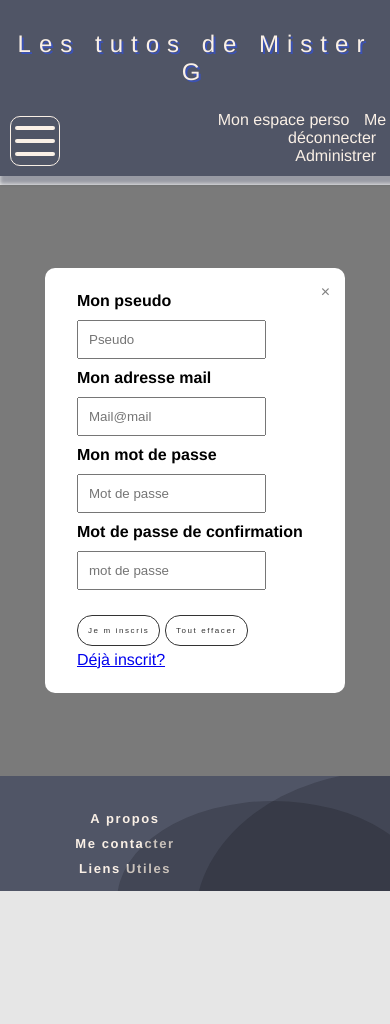
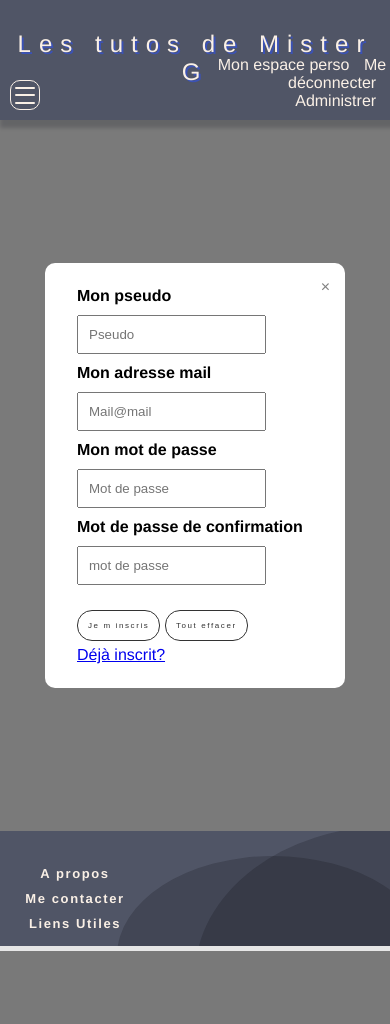
Before and after one commit to guillaume60240/les-tutos-de-misterG, a PHP site: page /?page=inscription in a window 390 px wide. After the commit the page ends 951 px from the top, so only its background shows below. Run offline with PHP 8.4, Linux system fonts and the light colour scheme; the visitor is signed in with stand-in values (Sample User, id 1).

Commit message:
modification responsive

```diff
--- a/Controllers/controller.php
+++ b/Controllers/controller.php
@@ -403,7 +403,7 @@ function traitementFormulaireCommentaire(){
 
         insererUnCommentaire($userId, $userPseudo, $contenu, $videoId, $videoTitle);
     } else {
-        $_GET['error'] = 'vous devez être connecté pour liker une vidéo';
+        $_GET['error'] = 'Vous devez être connecté pour liker une vidéo';
         $_GET['page'] = 'connexion';
 
     }
@@ -426,7 +426,7 @@ function traitementFormulaireLike(){
         }
 
     } else {
-        $_GET['error'] = 'vous devez être connecté pour liker une vidéo';
+        $_GET['error'] = 'Vous devez être connecté pour liker une vidéo';
         $_GET['page'] = 'connexion';
 
     }
@@ -445,7 +445,7 @@ function traitementFormulaireDemande(){
             insertDemandeStatut($pseudo, $prenom, $nom, $ecole, $message);
 
         } else {
-            $_GET['error'] = 'Remplissez tous les champs';
+            $_GET['error'] = 'Remplissez tous les champs demandés';
             $_GET['page'] = 'demandeStatut';
         }
     }
@@ -496,7 +496,7 @@ function traitementFormulaireContact(){
         $_GET['error'] = 'Message envoyé';
 
     } else {
-        $_GET['error'] = 'Remplissez tous les champs';
+        $_GET['error'] = 'Remplissez tous les champs demandés';
         $_GET['page'] = 'contact';
     }
 }
--- a/Views/acueilView.php
+++ b/Views/acueilView.php
@@ -22,7 +22,7 @@ ob_start();
             if($video = $requete->fetch()){
 
                 do{
-                    ?><div><a href="/?page=<?=$video['section']?>" class="linkVoirSection"><h2 class="sectionTitle">Les <?=$video['section']?></h2></a><?php
+                    ?><div class="sectionTitleVideo"><a href="/?page=<?=$video['section']?>" class="linkVoirSection"><h2 class="sectionTitle">Les <?=$video['section']?></h2></a><?php
                     remplirSection($video, 'Accueil');
                     ?></div><?php
                 } while ($video = $requete->fetch());
--- a/Views/functionView/sectionVideView.php
+++ b/Views/functionView/sectionVideView.php
@@ -1,5 +1,5 @@
 <div class="vid">
     <h3>Cette section est vide pour le moment</h3>
     <img src="../src/img/work-in-progress.png" alt="Travaille en cours" class="img-attente">
-    <p>A bientôt pour du nouveau contenu</p>
+
 </div>
--- a/Views/headerView.php
+++ b/Views/headerView.php
@@ -64,6 +64,15 @@ ob_start();
             </button>
 
             <ul class="navbar-mobile-link" id="navbar-mobile-link" style="left: -400%;">
+                <li ><?php if(isset($_SESSION['id'])){
+                if(isset($_SESSION['role']) && $_SESSION['role'] === 'eleve'){
+                    $role = 'Padawan';
+                } else{
+                    $role = '';
+                }
+                echo '<p class="messageBienvenue-navbar-mobile" >Bonjour '.$role.' '.$_SESSION['pseudo'].' !</p>';
+            }
+            ?></li>
                 <li class="navbar-mobile-menu <?php if(isset($_SESSION['pageView'])){if($_SESSION['pageView'] === 'accueil'){ echo 'active';}}?>" id="accueil" ><a href="/?page=accueil" class="menu-a">Accueil</a> </li>
                 <li class="navbar-mobile-menu <?php if(isset($_SESSION['pageView'])){if($_SESSION['pageView'] === 'covers'){ echo 'active';}}?>" id="cover"><a href="/?page=covers" class="menu-a">Les covers</a> </li>
                 <li class="navbar-mobile-menu <?php if(isset($_SESSION['pageView'])){if($_SESSION['pageView'] === 'duos'){ echo 'active';}}?>" id="duo"><a href="/?page=duos" class="menu-a">Les covers en duo</a></li>
--- a/js/script.js
+++ b/js/script.js
@@ -17,12 +17,14 @@ const close5 = document.getElementById('close5');
 navbarMobileBtn.addEventListener('click',(e)=>{
     if(navbarMobileLink.style.left == '-400%'){
         navbarMobileLink.style.left = 0;
+        navbarMobileLink.style.opacity = 1;
        close2.classList.toggle("close2");
        close1.classList.toggle("close1");
        close3.classList.toggle("close3");
        close5.style.opacity = 1;
     } else{
         navbarMobileLink.style.left = '-400%';
+        navbarMobileLink.style.opacity = 0;
         close2.classList.toggle("close2");
         close1.classList.toggle("close1");
         close3.classList.toggle("close3");
--- a/style/defaultStyle.css
+++ b/style/defaultStyle.css
@@ -11,7 +11,7 @@ body{
     background: rgba(11, 11, 15, 0.1);
 }
 .affichage{
-    min-height: 70vh;
+    min-height: calc(100vh - 143px);
     position: relative;
     margin-top: 10px;
 }
@@ -489,7 +489,7 @@ button[type=submit], button[type=reset] {
 .modal_inscription, .modal_connexion, .modal_deconnexion{
 
     position: absolute;
-    top: 0;
+    top: 20px;
     bottom: 0;
     left: 0;
     right: 0;
@@ -535,6 +535,11 @@ button[type=submit], button[type=reset] {
 }
 /* media query */
 
+@media screen and (max-width: 1282px){
+    .modal_inscription, .modal_connexion, .modal_deconnexion{
+        top: 0;
+    }
+}
 @media screen and (max-width: 1230px){
     .suggestion{
         display: none;
@@ -625,27 +627,23 @@ button[type=submit], button[type=reset] {
         min-width: 450px;
         margin-bottom: 20px;
     }
+    .modal_inscription, .modal_connexion, .modal_deconnexion{
+        top: -10px;
+    }
 }
 
 @media screen and (max-width: 772px){
 
-    .vid{
-        width: 230px;
 
-    }
-    iframe{
-        width: 220px;
-
-    }
-    .linkVoirVideo{
-        padding-right: 75px;
-        padding-left: 75px;
-    }
     .formCommentaire{
         max-width: 75%;
     }
     .sectionVideo{
         width: 100%;
+    }
+    .vid{
+        margin-left: 10px;
+        margin-right: 10px;
     }
     .vid2{
 
--- a/style/styleHeaderFooter.css
+++ b/style/styleHeaderFooter.css
@@ -211,7 +211,7 @@ h1{
     top: 150px;
     width: 50%;
     min-width: 320px;
-    height: 100vh;
+    min-height: calc(100vh - 175px);
     text-align: start;
     font-size: 2em;
     padding-top: 10%;
@@ -220,8 +220,13 @@ h1{
     list-style: none;
     line-height: 2em;
     transition: all ease-in-out .5s;
+    opacity: 0;
 }
-
+.messageBienvenue-navbar-mobile{
+    font-size: small;
+    color: lightgrey;
+    border-bottom: 1px solid;
+}
 
 @media screen and (max-width: 1282px) {
     .menu-a{
@@ -250,12 +255,16 @@ h1{
         width: auto;
     }
     header{
-        height: 175px;
+        height: 135px;
     }
     .nav-container{
-        height: 176px;
+        height: 135px;
 
     }
+    .nav-barre2{
+        margin-left: 0;
+    }
+
     nav div h1{
         width: 100%;
         position: absolute;
@@ -273,16 +282,21 @@ h1{
         font-size: medium;
         text-align: right;
     }
+    .navbar-mobile-link{
+       top: 106px;
+        min-height: calc(100vh - 135px);
+    }
     .navbar-mobile-container{
         display: block;
     }
 }
 
-@media screen and (max-width: 710px){
+@media screen and (max-width: 639px){
+    .navbar-mobile-link{
 
-    nav div h1{
-        width: 70%;
+        min-width: 100vw;
     }
+
 }
 
 @media screen and (max-width: 434px){
@@ -292,8 +306,44 @@ h1{
         width: 100%;
         /* left: 40%; */
     }
-
+    header{
+        height: 120px;
+    }
+    .nav-container{
+        height: 120px;
+    }
     .navbar-mobile-link{
         width: 100%;
     }
+
+    .navbar-mobile-btn{
+        width: 30px;
+        height: 30px;
+    }
+    .navbar-mobile-burger{
+        width: 20px;
+        height: 2px;
+    }
+    .navbar-mobile-burger-close{
+        width: 20px;
+    }
+    .navbar-mobile-link{
+        top: 91px;
+        min-height: calc(100vh - 120px);
+    }
 }
+
+
+@media screen and (max-width: 325px){
+    .userAction{
+        width: 75%;
+
+        margin-left: 25%;
+    }
+    nav div h1{
+        font-size: 1.2rem;
+        padding-left: 5px;
+        padding-right: 5px;
+    }
+
+}
```
Also changed, not shown: other parts of style/defaultStyle.css (+29 -10 lines).
